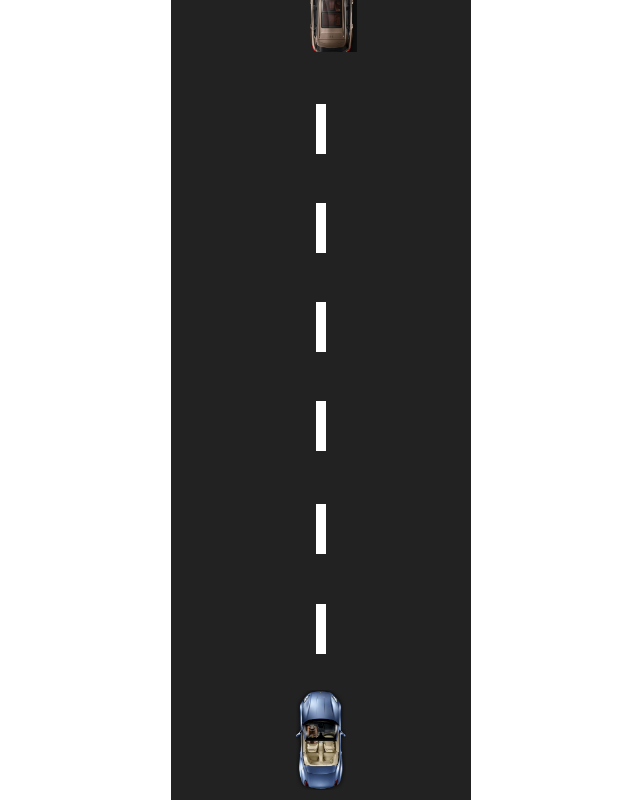
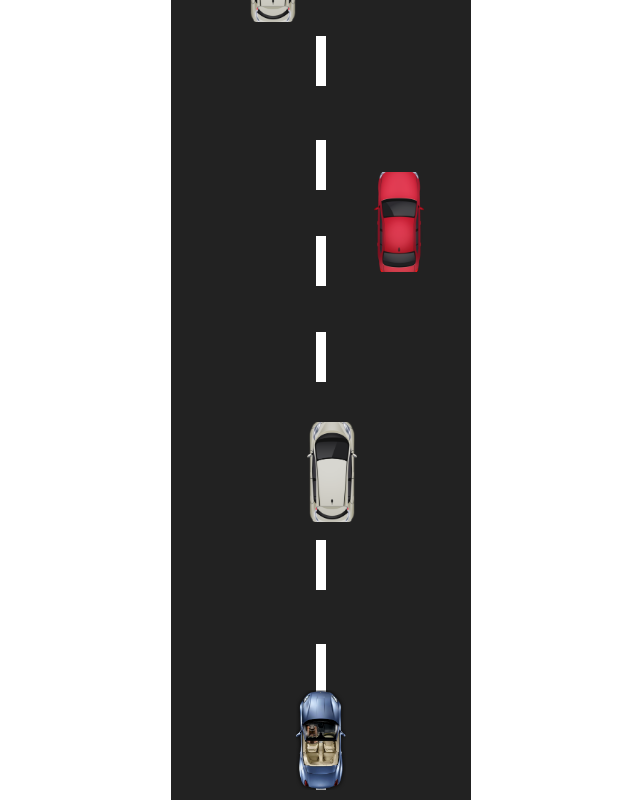
Before and after one commit to krokolet/race, a plain HTML site: page index.html in a window 1280 px wide. Both pictures are taken after a click on the button "Чтобы начать игру кикни сюда!". Shown: the whole page, without its empty margins (319-959 px from the left). Drawn offline with Linux system fonts and the light colour scheme.

Commit message:
Add files via upload
День 2 видеотрансляция

```diff
--- a/main.js
+++ b/main.js
@@ -1,14 +1,13 @@
 const score = document.querySelector(".score"),
-    start = document.querySelector(".start"),
-    gameArea = document.querySelector(".gameArea"),
-    car = document.createElement('div');
+	start = document.querySelector(".start");
 
-car.classList.add('car', 'player');
+const gameArea = document.querySelector(".gameArea");
+gameArea.classList.add("hide");
 
-start.addEventListener("click", startGame);
+const car = document.createElement("div");
+car.classList.add("car", "player");
 
-document.addEventListener("keydown", startRun);
-document.addEventListener("keyup", stopRun);
+const MAX_ENEMY = 8;
 
 const keys = {
 	ArrowUp: false,
@@ -20,30 +19,42 @@ const keys = {
 const setting = {
 	start: false,
 	score: 0,
-    speed: 3,
-    traffic: 3,
-}
+	speed: 8,
+	traffic: 2.5,
+};
 
-const  getQuantityElements = (heightElement) => document.documentElement.clientHeight / heightElement + 1;
+const music = new Audio("audio.mp3");
+
+const getQuantityElements = (heightElement) =>
+	document.documentElement.clientHeight / heightElement + 1;
+
+const getRandomEnemy = (maxEnemy) => Math.floor(Math.random() * (maxEnemy + 1));
 
 function startGame() {
     start.classList.add("hide");
+    gameArea.classList.remove("hide");
 
-    for (let i = 0; i < getQuantityElements(100); i++){
-        const line = document.createElement('div');
-        line.classList.add('line');
-        line.style.top = (i * 100) + 'px';
+	music.play();
+	setTimeout(() => music.stop(), 60000);
+
+	for (let i = 0; i < getQuantityElements(100); i++) {
+		const line = document.createElement("div");
+		line.classList.add("line");
+		line.style.top = i * 100 + "px";
 		line.y = i * 100;
 		gameArea.appendChild(line);
 	}
 
-    for (let i = 0; i < getQuantityElements(100 * setting.traffic); i++){
-        const enemy = document.createElement('div');
-        enemy.classList.add('car', 'enemy');
+	for (let i = 0; i < getQuantityElements(100 * setting.traffic); i++) {
+		const enemy = document.createElement("div");
+		enemy.classList.add("car", "enemy");
+		enemy.style.background = `transparent url(./image/enemy${getRandomEnemy(
+			MAX_ENEMY
+		)}.png) center / cover no-repeat`;
 		enemy.y = -100 * setting.traffic * (i + 1);
 		enemy.style.left =
-			Math.floor(Math.random() * (gameArea.offsetWidth - 50)) +	"px";
-        enemy.style.top = enemy.y + 'px';
+			Math.floor(Math.random() * (gameArea.offsetWidth - 50)) + "px";
+		enemy.style.top = enemy.y + "px";
 		gameArea.appendChild(enemy);
 	}
 
@@ -63,11 +74,17 @@ function playGame() {
 			setting.x -= setting.speed;
 		}
 
-        if (keys.ArrowRight && setting.x < (gameArea.offsetWidth - car.offsetWidth)) {
+		if (
+			keys.ArrowRight &&
+			setting.x < gameArea.offsetWidth - car.offsetWidth
+		) {
 			setting.x += setting.speed;
 		}
 
-        if (keys.ArrowDown && setting.y < (gameArea.offsetHeight - car.offsetHeight)) {
+		if (
+			keys.ArrowDown &&
+			setting.y < gameArea.offsetHeight - car.offsetHeight
+		) {
 			setting.y += setting.speed;
 		}
 
@@ -75,7 +92,7 @@ function playGame() {
 			setting.y -= setting.speed;
 		}
 
-        car.style.left = setting.x + 'px';
+		car.style.left = setting.x + "px";
 		car.style.top = setting.y + "px";
 
 		requestAnimationFrame(playGame);
@@ -83,36 +100,46 @@ function playGame() {
 }
 
 function startRun(event) {
+	if (!(event.key in keys)) {
+		return;
+	}
 	event.preventDefault();
 	keys[event.key] = true;
 }
 
 function stopRun(event) {
+	if (!(event.key in keys)) {
+		return;
+	}
 	event.preventDefault();
 	keys[event.key] = false;
 }
 
 function moveRoad() {
-    let lines = document.querySelectorAll('.line');
+	let lines = document.querySelectorAll(".line");
 	lines.forEach(function (line) {
 		line.y += setting.speed;
 		if (line.y >= document.documentElement.clientHeight) {
 			line.y = -100;
 		}
-        line.style.top = line.y + 'px';
-
-
+		line.style.top = line.y + "px";
 	});
 }
 
 function moveEnemy() {
-    let enemies = document.querySelectorAll('.enemy');
+	let enemies = document.querySelectorAll(".enemy");
 	enemies.forEach(function (enemy) {
 		enemy.y += setting.speed / 2;
 		if (enemy.y >= document.documentElement.clientHeight) {
 			enemy.y = -100 * setting.traffic;
-            enemy.style.left = Math.floor(Math.random() * (gameArea.offsetWidth - 50)) + "px";
+			enemy.style.left =
+				Math.floor(Math.random() * (gameArea.offsetWidth - 50)) + "px";
 		}
-        enemy.style.top = enemy.y + 'px';
-    })
+		enemy.style.top = enemy.y + "px";
+	});
 }
+
+start.addEventListener("click", startGame);
+
+document.addEventListener("keydown", startRun);
+document.addEventListener("keyup", stopRun);
--- a/style.css
+++ b/style.css
@@ -1,4 +1,9 @@
 @import "./reset.css";
+
+.start{
+	display: block;
+	margin:auto;
+}
 
 .hide {
 	display: none;
@@ -17,10 +22,6 @@
 		no-repeat;
 }
 
-.enemy {
-	background: transparent url("./image/newEnemyCar.png") center / cover no-repeat;
-}
-
 .gameArea {
 	width: 300px;
 	height: 100%;
```
Also changed, not shown: README.md, image/enemy0.png (added), image/enemy1.png (added), image/enemy3.png (added), image/enemy4.png (added), image/enemy5.png (added), image/enemy6.png (added), image/enemy7.png (added), image/enemy8.png (added), 1 other file. Lines whose indentation alone changed are shown as unchanged.
